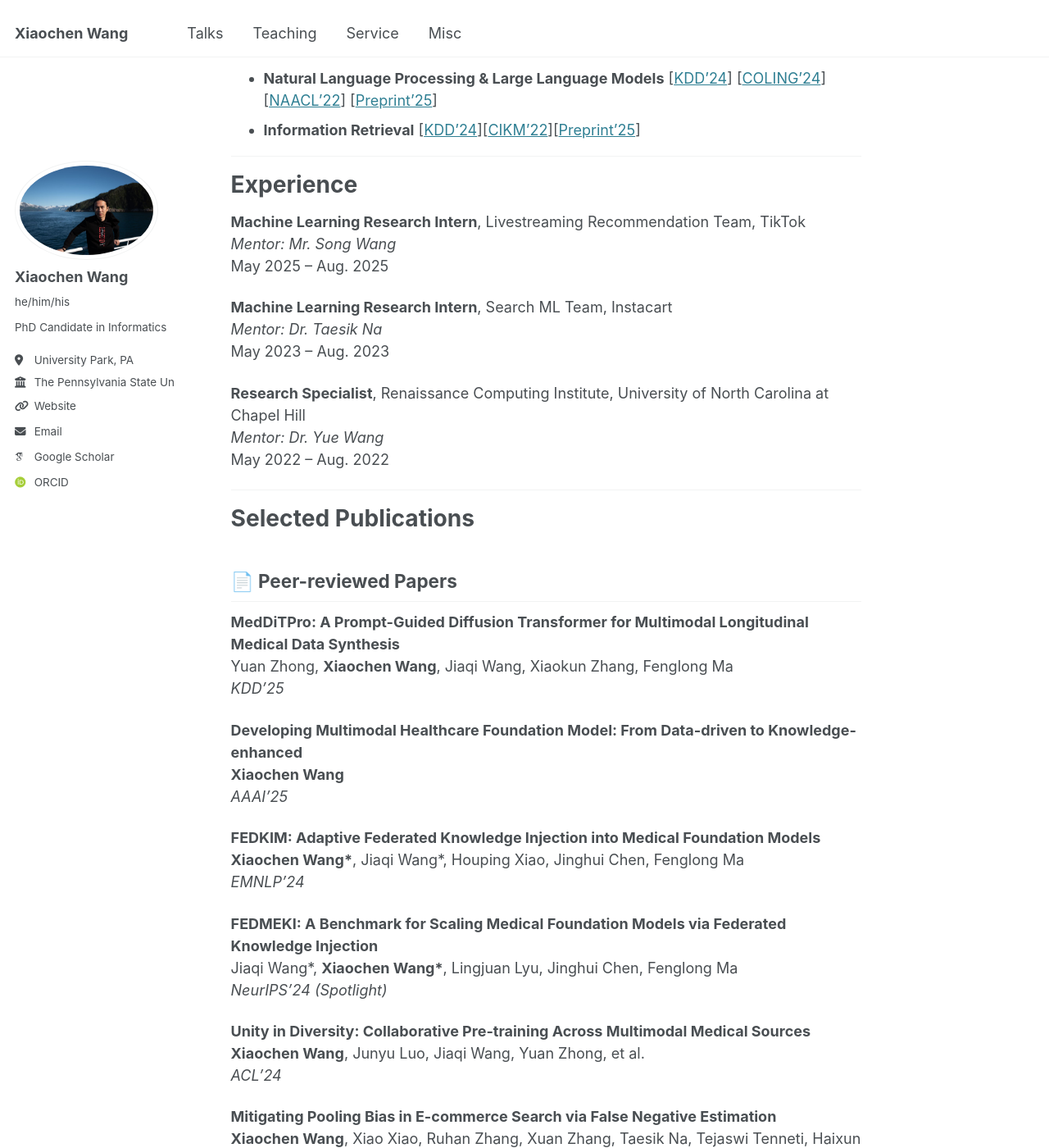
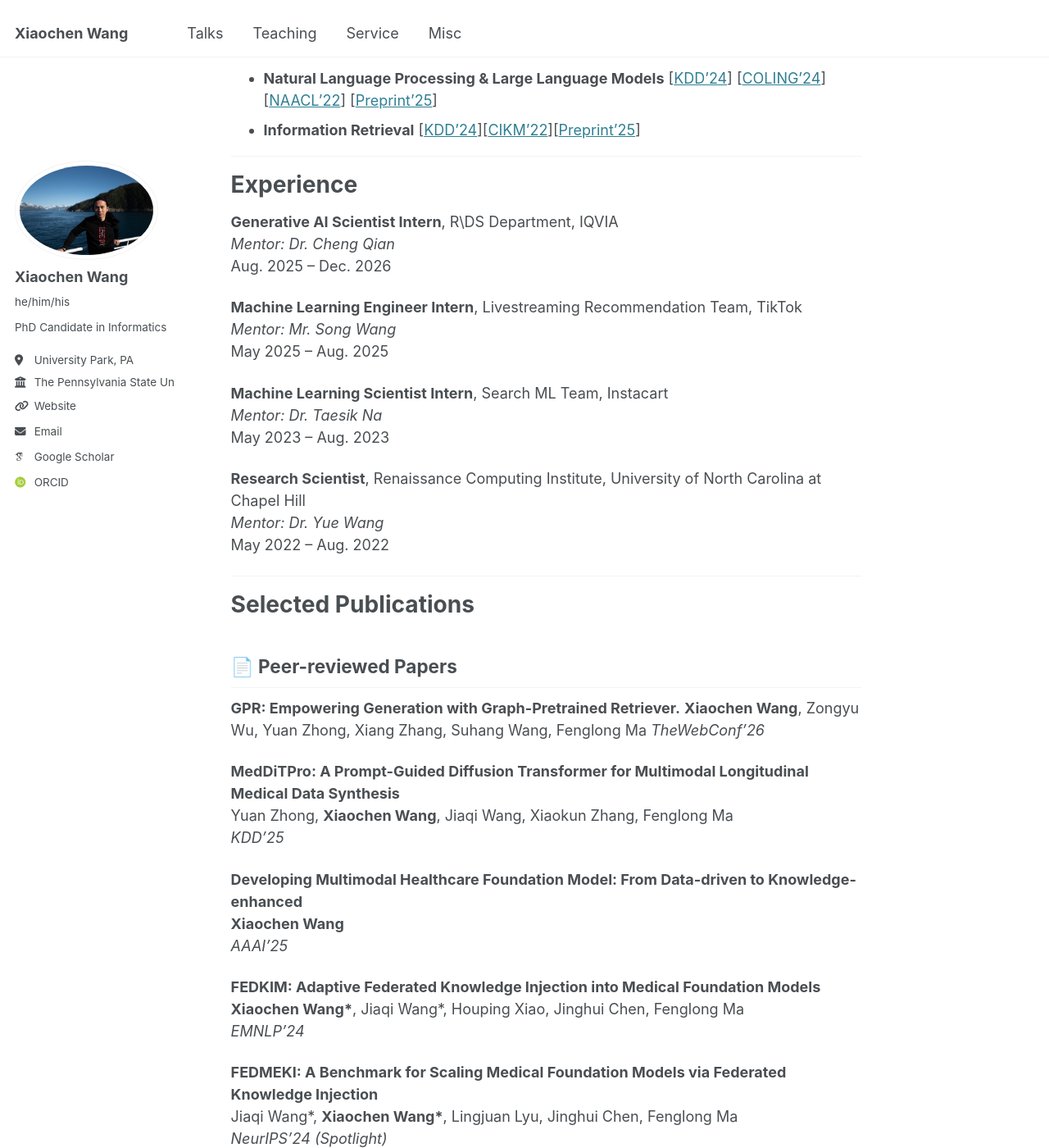
Before and after one commit to XiaochenWang-PSU/XiaochenWang-PSU.github.io, a Jekyll site: the page built from _pages/about.md, in a window 1280 px wide and 1400 px high, scrolled down 770 px. Shown: the whole window at 82% size. Built offline with Jekyll 4.4.1, drawn with Linux system fonts in a browser that asks for light colours; some web fonts are replaced; some of the changed text lies outside the part shown.

Commit message:
Revise experience section and remove preprints
Updated internship and research positions, including title changes and new entries. Removed preprints section.

```diff
--- a/_pages/about.md
+++ b/_pages/about.md
@@ -32,15 +32,20 @@ My research interests include but are not limited to:
 
 # Experience
 
-**Machine Learning Research Intern**, Livestreaming Recommendation Team, TikTok
+
+**Generative AI Scientist Intern**, R\DS Department, IQVIA
+*Mentor: Dr. Cheng Qian*
+Aug. 2025  – Dec. 2026
+
+**Machine Learning Engineer Intern**, Livestreaming Recommendation Team, TikTok
 *Mentor: Mr. Song Wang*
 May 2025 – Aug. 2025
 
-**Machine Learning Research Intern**, Search ML Team, Instacart
+**Machine Learning Scientist Intern**, Search ML Team, Instacart
 *Mentor: Dr. Taesik Na*
 May 2023 – Aug. 2023
 
-**Research Specialist**, Renaissance Computing Institute, University of North Carolina at Chapel Hill
+**Research Scientist**, Renaissance Computing Institute, University of North Carolina at Chapel Hill
 *Mentor: Dr. Yue Wang*
 May 2022 – Aug. 2022
 
@@ -56,6 +61,9 @@ May 2022 – Aug. 2022
 ## 📄 Peer-reviewed Papers
 
 
+**GPR: Empowering Generation with Graph-Pretrained Retriever.**
+**Xiaochen Wang**, Zongyu Wu, Yuan Zhong, Xiang Zhang, Suhang Wang, Fenglong Ma
+*TheWebConf'26*
 
 **MedDiTPro: A Prompt-Guided Diffusion Transformer for Multimodal Longitudinal Medical Data Synthesis**
 Yuan Zhong, **Xiaochen Wang**, Jiaqi Wang, Xiaokun Zhang, Fenglong Ma
```
Also changed, not shown: other parts of _pages/about.md (+0 -10 lines).
